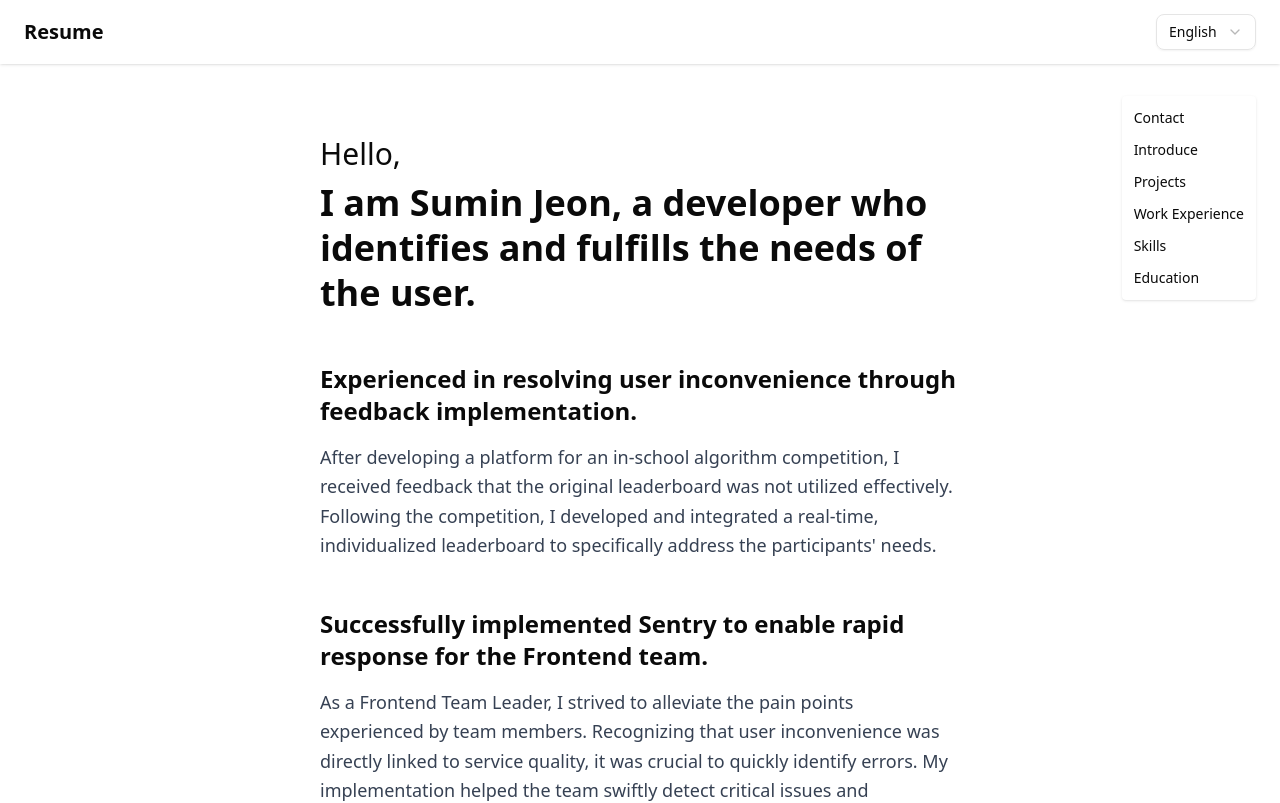
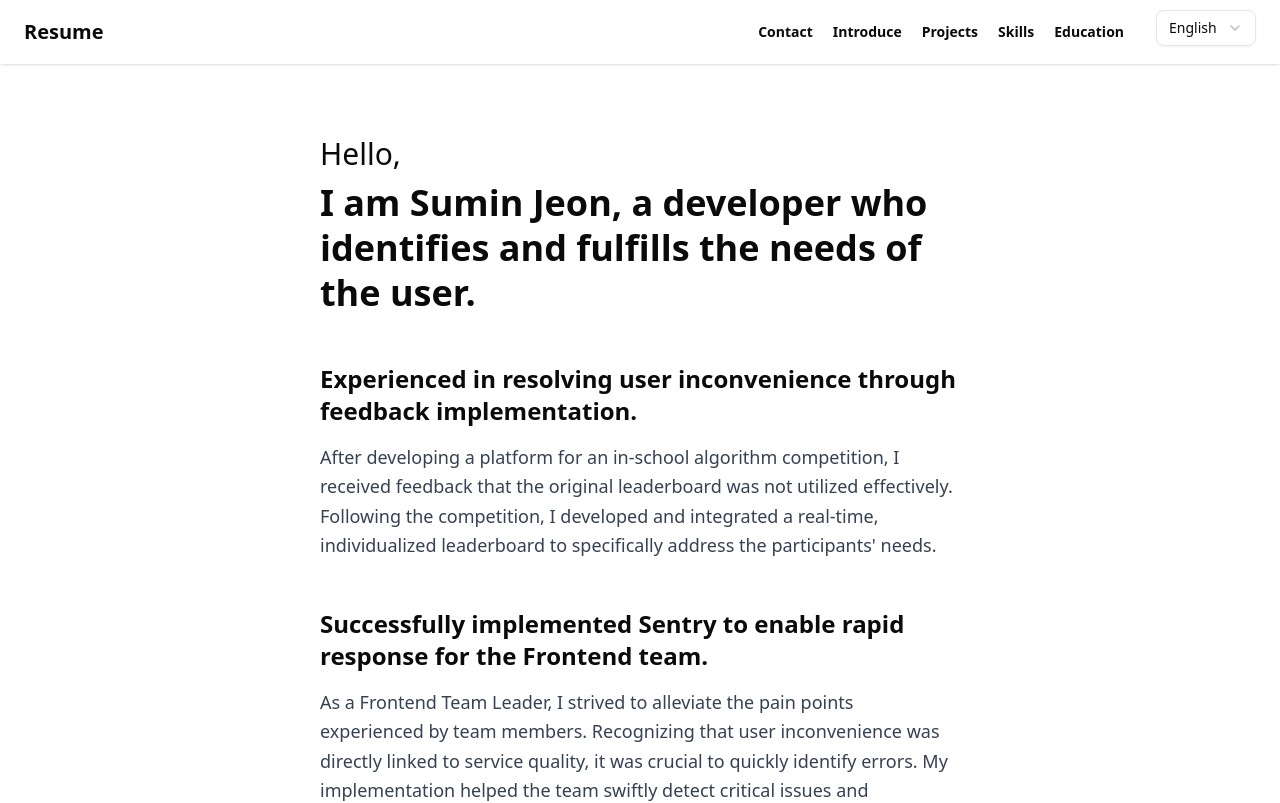
Before and after one commit to Clover229/Resume, a Next.js app: page /en in a window 1280 px wide. Shown: the top 803 px of the page. Built offline with nearby package versions, Linux system fonts and the light colour scheme.

Commit message:
modify nav

```diff
--- a/src/app/[locale]/_components/Contents/Introduce.tsx
+++ b/src/app/[locale]/_components/Contents/Introduce.tsx
@@ -11,7 +11,7 @@ export default async function Introduce({
   const { locale } = await params;
   const t = await getTranslations({ locale });
   return (
-    <div className="max-w-4xl mx-auto p-6 md:p-10">
+    <div id="introduce" className="max-w-4xl mx-auto p-6 md:p-10">
       <div className="gap-10">
         <div className="md:col-span-2 space-y-12">
           <header className="space-y-2">
@@ -45,7 +45,7 @@ export default async function Introduce({
             //className="rounded-full"
           />
 
-          <div className="p-6 space-y-4">
+          <div id="contact" className="p-6 space-y-4">
             <div>
               <h3 className="text-xl font-bold mb-1 text-[#A4CBA4]">Contact</h3>
               <a
--- a/src/app/[locale]/_components/Header.tsx
+++ b/src/app/[locale]/_components/Header.tsx
@@ -1,10 +1,14 @@
 import LangToggle from "./LangToggle";
+import SectionNav from "./SectionNav";
 
 export default function Header() {
   return (
     <header className="fixed top-0 left-0 w-full h-16 bg-white shadow flex items-center justify-between px-6 z-50">
       <h1 className="text-xl font-bold">Resume</h1>
-      <LangToggle />
+      <div className="flex gap-5">
+        <SectionNav />
+        <LangToggle />
+      </div>
     </header>
   );
 }
--- a/src/app/[locale]/_components/SectionNav.tsx
+++ b/src/app/[locale]/_components/SectionNav.tsx
@@ -4,7 +4,6 @@ const sections = [
   { id: "contact", label: "Contact" },
   { id: "introduce", label: "Introduce" },
   { id: "projects", label: "Projects" },
-  { id: "work", label: "Work Experience" },
   { id: "skills", label: "Skills" },
   { id: "education", label: "Education" },
 ];
@@ -15,11 +14,11 @@ export default function SectionNav() {
   };
 
   return (
-    <nav className="fixed right-6 top-24 flex flex-col gap-3 text-sm p-3 bg-white shadow rounded">
+    <nav className="flex gap-1 md:gap-5 text-xs md:text-sm p-3 bg-white rounded">
       {sections.map((s) => (
         <button
           key={s.id}
-          className="hover:underline text-left"
+          className="hover:cursor-pointer text-left font-bold"
           onClick={() => scrollToSection(s.id)}
         >
           {s.label}
--- a/src/app/[locale]/layout.tsx
+++ b/src/app/[locale]/layout.tsx
@@ -27,9 +27,6 @@ export default async function ResumeLayout({
         {/* 본문 */}
         <main className="w-full max-w-3xl px-6 pt-24">{children}</main>
 
-        {/* 오른쪽 목차 */}
-        <SectionNav />
-
         <Footer />
       </div>
     </NextIntlClientProvider>
```
